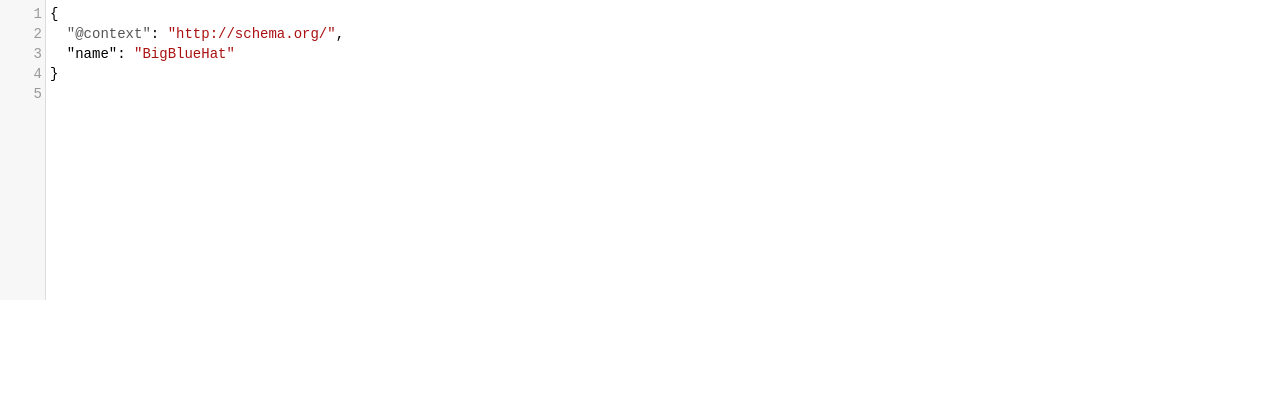
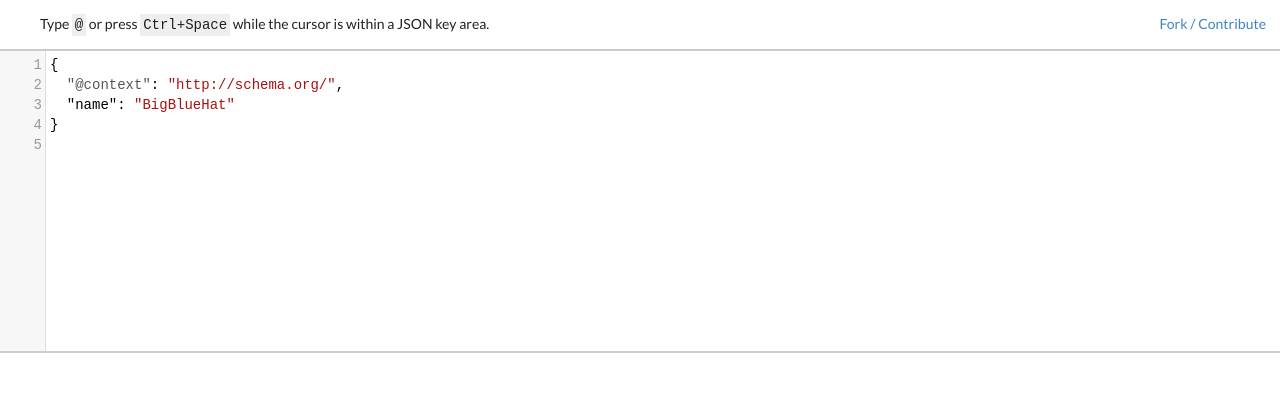
Before and after one commit to WileyLabs/codemirror-jsonld-hint, a website with bundled scripts: page index.html in a window 1280 px wide. Built offline with nearby package versions, Linux system fonts and the light colour scheme.

Commit message:
Add explanation to demo

```diff
--- a/index.html
+++ b/index.html
@@ -10,15 +10,24 @@
   <link rel="stylesheet" href="https://cdnjs.cloudflare.com/ajax/libs/codemirror/5.22.2/addon/hint/show-hint.min.css" />
   <link rel="stylesheet" href="https://cdnjs.cloudflare.com/ajax/libs/semantic-ui/2.2.6/semantic.css" />
   <link rel="edit-form" href="https://github.com/WileyLabs/codemirror-jsonld-hint/edit/master/index.html" />
+  <style>
+  code { background: #eee; padding: 0.2em }
+  hr { border: 1px solid #ccc; margin: 0 }
+  a.button { float: right; margin-right: 1em }
+  </style>
 </head>
 <body>
-
+  <a class="button" href="https://github.com/WileyLabs/codemirror-jsonld-hint/edit/master/index.html" target="_blank">Fork / Contribute</a>
+  <blockquote>Type <code>@</code> or press <code>Ctrl+Space</code> while the cursor is
+  within a JSON key area.</blockquote>
+  <hr />
 <textarea id="textarea">
 {
   "@context": "http://schema.org/",
   "name": "BigBlueHat"
 }
 </textarea>
+  <hr />
 
   <script src="https://cdnjs.cloudflare.com/ajax/libs/jsonlint/1.6.0/jsonlint.min.js"></script>
   <script src="https://cdnjs.cloudflare.com/ajax/libs/codemirror/5.23.0/codemirror.min.js"></script>
```
